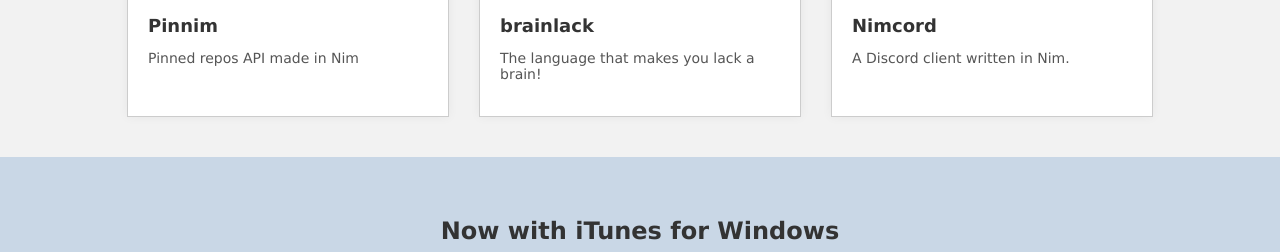
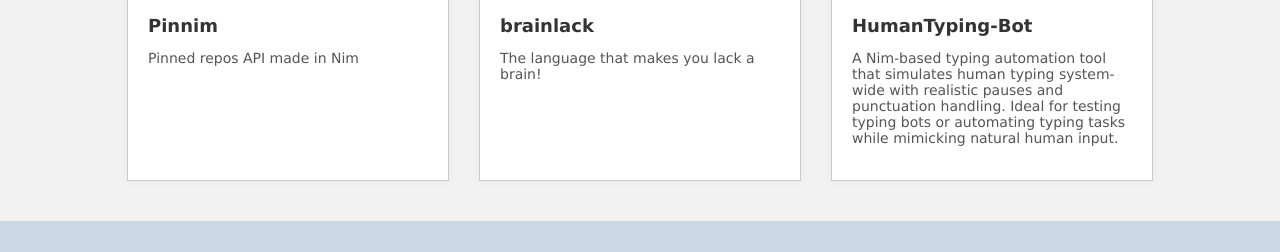
Before and after one commit to xytrux/xytrux.github.io, a plain HTML site: page index.html in a window 1280 px wide. Shown: the part 1068-1320 px from the top of the page. Drawn offline with Linux system fonts and the light colour scheme.

Commit message:
Update index.html

```diff
--- a/index.html
+++ b/index.html
@@ -241,8 +241,8 @@
         <a href="https://github.com/xytrux/HumanTyping-Bot" target="_blank">
           <img src="https://img.shields.io/github/stars/xytrux/HumanTyping-Bot?color=232323&label=HumanTyping-Bot&logo=github&labelColor=232323" alt="Nimcord">
         </a>
-        <h3>Nimcord</h3>
-        <p>A Discord client written in Nim.</p>
+        <h3>HumanTyping-Bot</h3>
+        <p>A Nim-based typing automation tool that simulates human typing system-wide with realistic pauses and punctuation handling. Ideal for testing typing bots or automating typing tasks while mimicking natural human input.</p>
       </div>
     </div>
   </section>
```
